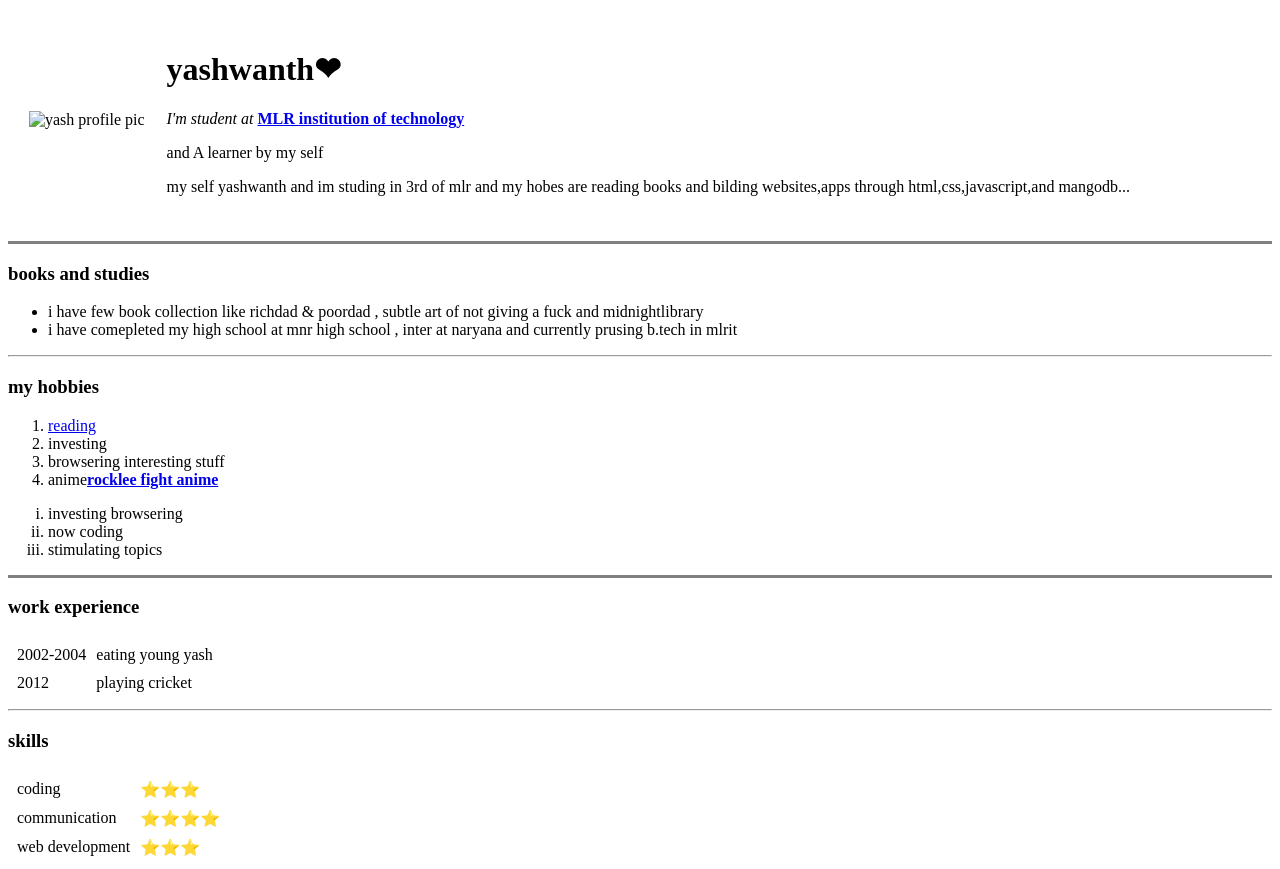
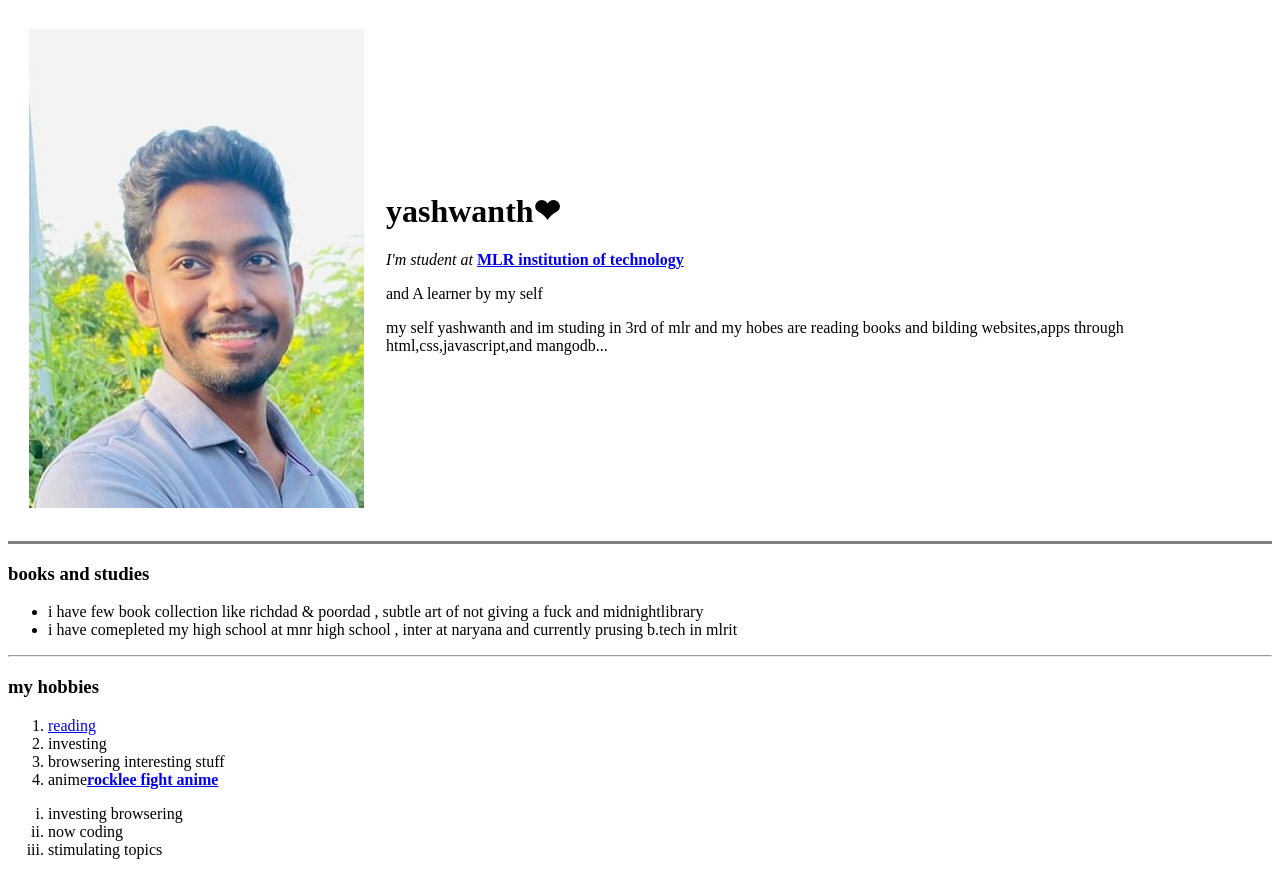
Before and after one commit to yashwanthjb/cv, a plain HTML site: page index.html in a window 1280 px wide. Shown: the top 869 px of the page. Drawn offline with Linux system fonts and the light colour scheme.

Commit message:
Update index.html
uploaded yash image

```diff
--- a/index.html
+++ b/index.html
@@ -9,7 +9,7 @@
 <body>
   <table cellspacing="20">
     <tr>
-      <td><img src="image/zoro-modified.png" alt="yash profile pic"></td>
+      <td><img src="yash.image.jpeg" alt="yash profile pic"></td>
       <td><h1>yashwanth❤</h1>
       <p><em>I'm student at</em> <strong><a href="https://mlrit.ac.in/" alt="mlr site">MLR institution of technology</strong></a>
       <p>and A learner by my self</p>
```
